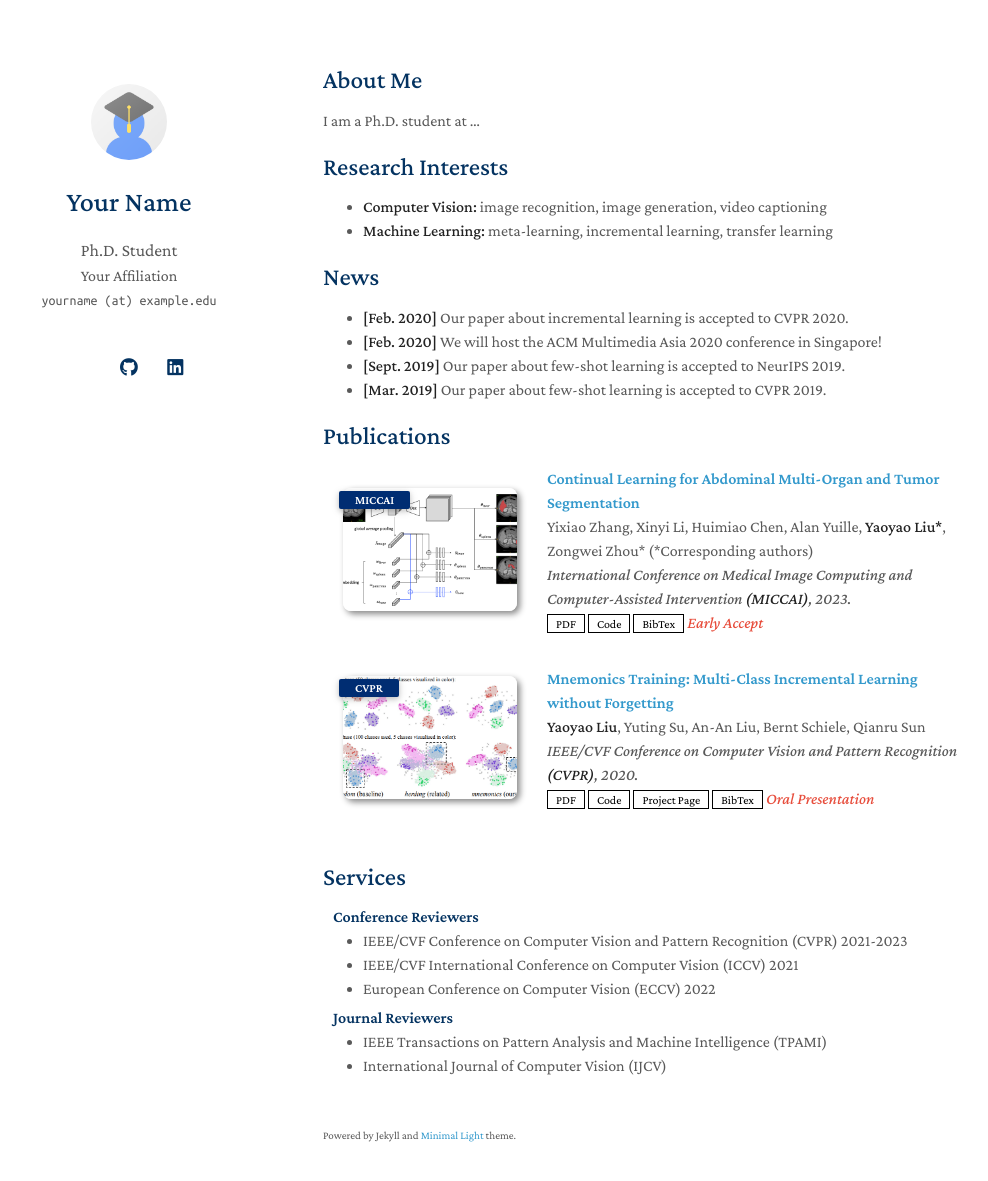
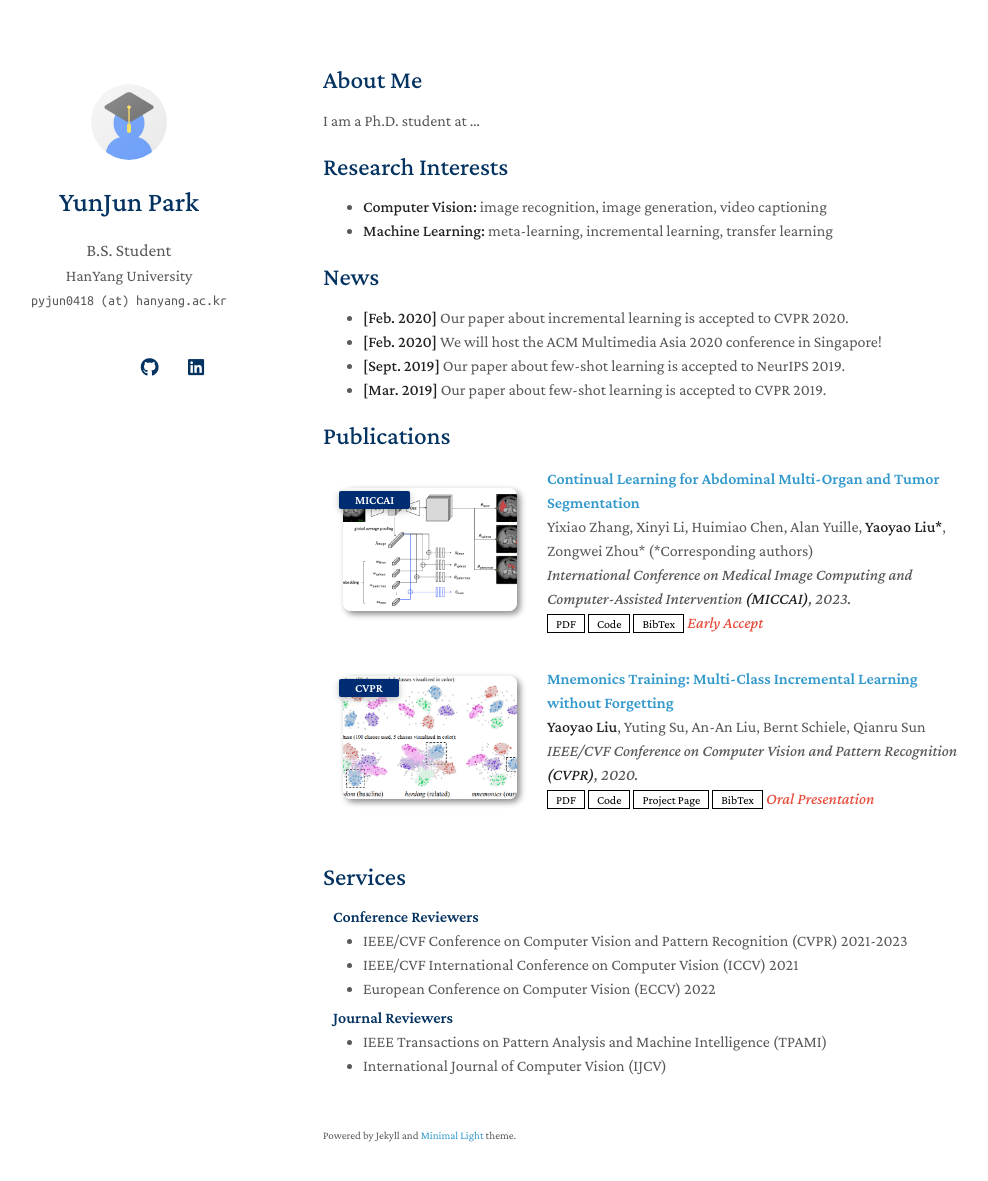
Before and after one commit to SkyBlue-boy/SkyBlue-boy.github.io, a Jekyll site: the page built from index.md, in a window 1280 px wide and 1216 px high. Shown: the top 1181 px of the window, without its empty margins (147-1135 px from the left). Built offline with Jekyll 4.4.1, drawn with Linux system fonts in a browser that asks for light colours; a style sheet for code colours, icons or effects is not loaded; our own code applies the rules of GitHub Pages for plain Markdown files.

Commit message:
Update personal information in _config.yml

```diff
--- a/_config.yml
+++ b/_config.yml
@@ -1,8 +1,8 @@
 # Basic Information
-title: Your Name
-position: Ph.D. Student
-affiliation: Your Affiliation
-email: yourname (at) example.edu
+title: YunJun Park
+position: B.S. Student
+affiliation: HanYang University
+email: pyjun0418 (at) hanyang.ac.kr
 
 # Search Engine Optimization (SEO)
 # The following information is used to improve the website traffic from search engines, e.g., Google.
@@ -14,9 +14,9 @@ canonical: https://minimal-light-theme.yliu.me/
 # If you don't need one of them, you may delete the corresponding line.
 google_scholar: https://scholar.google.com/
 cv_link: assets/files/curriculum_vitae.pdf
-github_link: https://github.com/
-linkedin: https://www.linkedin.com/
-twitter: https://twitter.com/
+github_link: https://github.com/SkyBlue-boy
+linkedin: https://www.linkedin.com/in/yunjun-park-6807a41b0/
+notion: https://cactus-panama-b7c.notion.site/Paper-Review-3452903661438064887fc06a8b93d826?source=copy_link
 
 # Images (e.g., your profile picture and your website's favicon)
 # "favicon" and "favicon_dark" are used for the light and dark modes, respectively.
```
